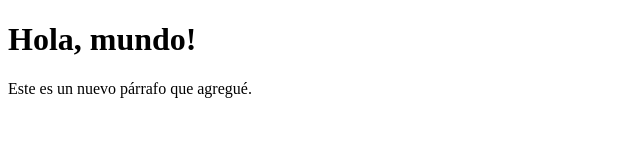
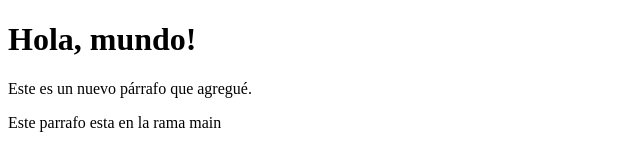
Before and after one commit to DianaLdc/Laboratorio2IDWeb, a plain HTML site: page index.html in a window 1280 px wide. Shown: the whole page, without its empty margins (0-640 px from the left). Drawn offline with Linux system fonts and the light colour scheme.

Commit message:
Vaya lio eh

```diff
--- a/index.html
+++ b/index.html
@@ -7,5 +7,6 @@
 <body>
     <h1>Hola, mundo!</h1>
     <p>Este es un nuevo párrafo que agregué.</p>
+    <p>Este parrafo esta en la rama main</p>
 </body>
 </html>
--- a/stilos.css
+++ b/stilos.css
@@ -0,0 +1,3 @@
+p{
+    color: violet;
+}
```
